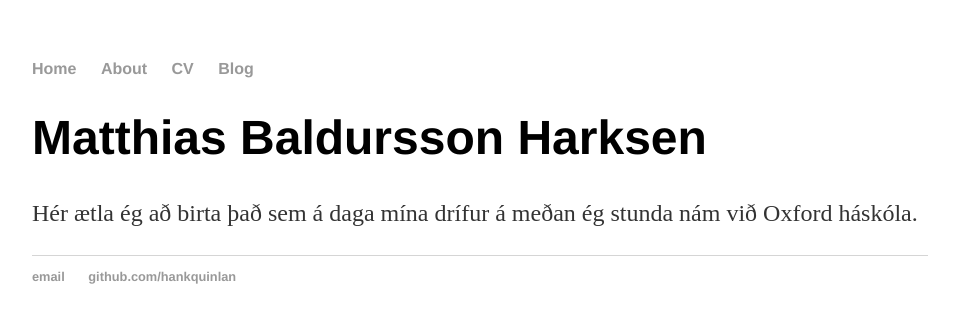
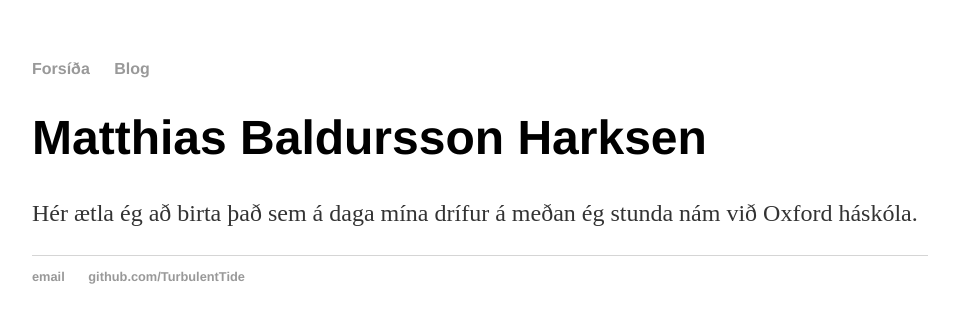
Before and after one commit to TurbulentTide/TurbulentTide.github.io, a Jekyll site: the page built from index.html, in a window 1280 px wide. Shown: the top 323 px of the page, without its empty margins (160-1119 px from the left). Built offline with Jekyll 4.4.1, drawn with Linux system fonts in a browser that asks for light colours.

Commit message:
Update default.html

```diff
--- a/_layouts/default.html
+++ b/_layouts/default.html
@@ -8,9 +8,7 @@
 		<body>
 			<nav>
 	    		<ul>
-	        		<li><a href="/">Home</a></li>
-		        	<li><a href="/about">About</a></li>
-	        		<li><a href="/cv">CV</a></li>
+	        		<li><a href="/">Forsíða</a></li>
 	        		<li><a href="/blog">Blog</a></li>
 	    		</ul>
 			</nav>
@@ -21,8 +19,8 @@
 			</div><!-- /.container -->
 			<footer>
 	    		<ul>
-	        		<li><a href="mailto:hankquinlanhub@gmail.com">email</a></li>
-	        		<li><a href="https://github.com/hankquinlan">github.com/hankquinlan</a></li>
+	        		<li><a href="mailto:matthias.harksen@gmail.com">email</a></li>
+	        		<li><a href="https://github.com/TurbulentTide">github.com/TurbulentTide</a></li>
 				</ul>
 			</footer>
 		</body>
```
